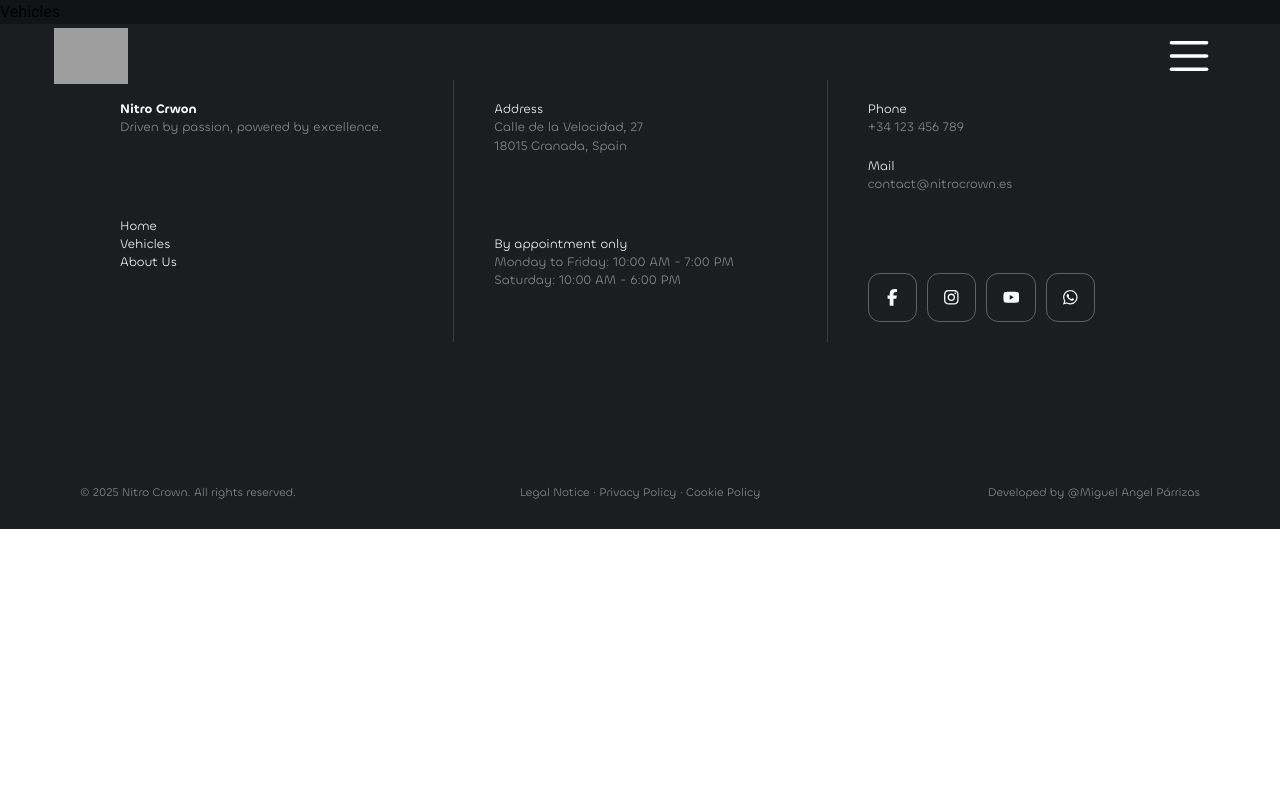
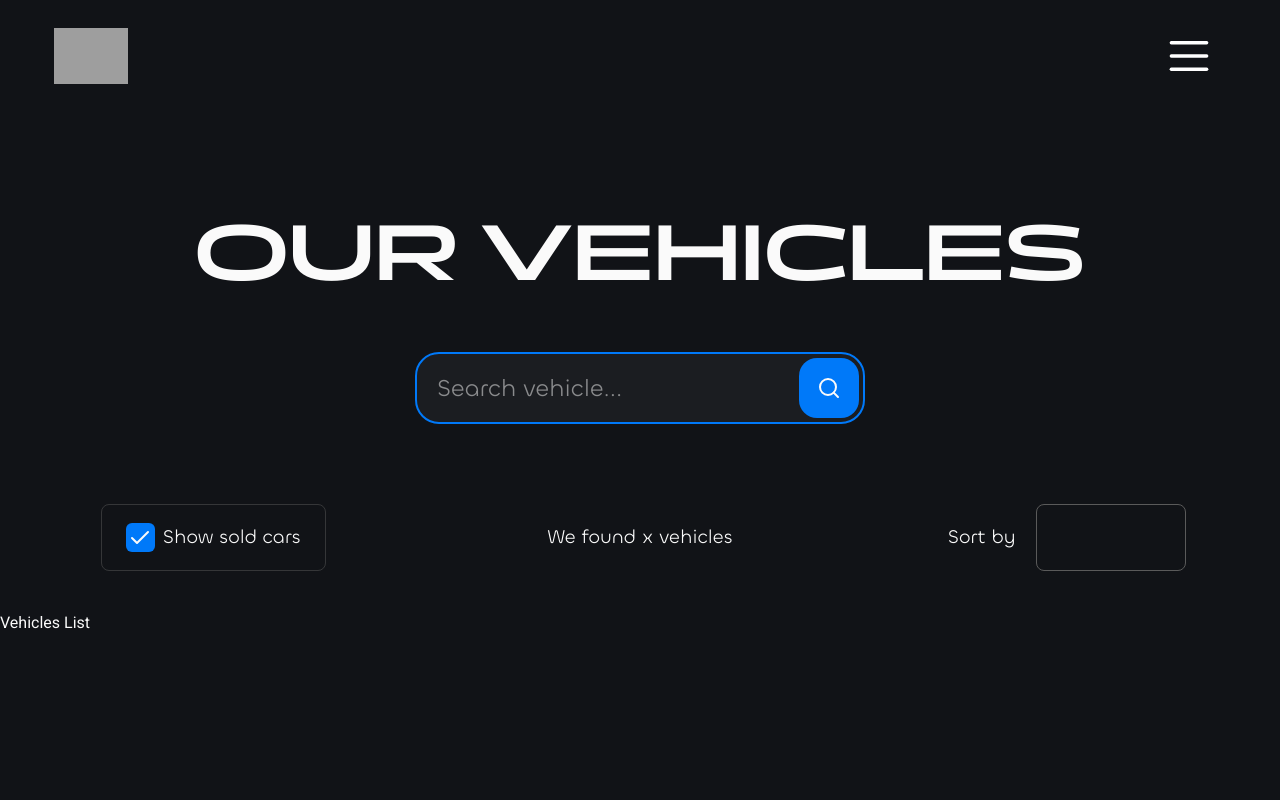
Before and after one commit to ParrizasDeveloper/nitro-crown, a Next.js app: page /vehicles in a window 1280 px wide. Shown: the top 800 px of the page. Built offline with nearby package versions, Linux system fonts and the light colour scheme; grey boxes are pictures that could not be loaded.

Commit message:
vehicles page header

```diff
--- a/src/app/page.tsx
+++ b/src/app/page.tsx
@@ -9,10 +9,8 @@ export default function Home() {
   return (
     <>
       <MainSection />
-      <div className="">
-        <MainCars />
-        <Specialties />
-      </div>
+      <MainCars />
+      <Specialties />
     </>
   )
 }
--- a/src/app/vehicles/page.tsx
+++ b/src/app/vehicles/page.tsx
@@ -1,7 +1,18 @@
-export default function Page() {
+'use client'
+
+import VehiclesFilterHeader from "@/components/ui/vehicles/header";
+import { useScrollBar } from "@/context/ScrollbarProvider";
+
+export default function Vehicles() {
+    const {scrollbarSize} = useScrollBar()
     return (
-        <main>
-            Vehicles
-        </main>
+        <div className="min-h-screen text-text">
+            <div style={{paddingRight: scrollbarSize}}>
+                <VehiclesFilterHeader />
+                <main>
+                    Vehicles List
+                </main>
+            </div>
+        </div>
     )
 }
--- a/src/components/layout/headerNav/index.tsx
+++ b/src/components/layout/headerNav/index.tsx
@@ -2,10 +2,16 @@
 import { SideNavButton } from "@/components/layout/headerNav/sideNavButton";
 import Image from "next/image";
 import SideNav from "../navigation";
-import { useState } from "react";
+import { useEffect, useState } from "react";
+import { useScrollBar } from "@/context/ScrollbarProvider";
 
 export default function HeaderNav() {
     const [sideNavOpen, setSideNavOpen] = useState<boolean>(false)
+    const {changeScrollbarSize} = useScrollBar()
+
+    useEffect(() => {
+        changeScrollbarSize(window.innerWidth - document.body.scrollWidth)
+    }, [])
 
     function toggleSideNav() {
         setSideNavOpen(!sideNavOpen)
--- a/src/components/ui/home/mainCars/index.tsx
+++ b/src/components/ui/home/mainCars/index.tsx
@@ -56,7 +56,6 @@ export default function MainCars() {
                     ${chillax.className} text-6xl text-base
                     flex gap-5 justify-center items-center px-5 sm:px-16 mb-14 sm:mb-header
                 `}
-
             >
                 <div id="main-slider-left-line" className="h-[1px] bg-gradient-to-l from-text/50 max-w-[300px] grow"></div>
                 <div id="header-title-main-slider" className="">
--- /dev/null
+++ b/src/components/ui/vehicles/header/index.tsx
@@ -0,0 +1,61 @@
+'use client'
+
+import { chillax, pangchang } from "@/styles/fonts";
+import { Search } from "lucide-react";
+import { useRef, useState } from "react";
+import SoldCarsCheckbox from "./soldCarsCheckbox";
+
+export default function VehiclesFilterHeader() {
+    const inputRef = useRef<HTMLInputElement>(null);
+    const [showSoldCars, setShowSoldCars] = useState(true);
+
+    return (
+        <header className={`
+            ${chillax.className}
+            flex flex-col items-center pt-header pb-10
+        `}>
+            <h1 className={`${pangchang.className} text-[5em] font-semibold mt-20 mb-10`}>
+                OUR VEHICLES
+            </h1>
+            <div
+                className={`
+                    relative flex items-center h-[4.5em] mb-20 bg-secondary-dark
+                    border-2 border-primary rounded-[24px]
+                `}
+
+            >
+                <div
+                    className="h-full flex items-center cursor-text px-5"
+                    onClick={() => inputRef.current?.focus()}
+                >
+                    <input
+                        ref={inputRef}
+                        type="text"
+                        placeholder="Search vehicle..."
+                        className="outline-0 text-[1.5em]"
+                    />
+                </div>
+                <div className="h-full aspect-square p-1">
+                    <div
+                        className={`
+                        rounded-[18px] h-full w-full
+                        flex items-center justify-center bg-primary
+                    `}
+                    >
+                        <Search className="size-[1.5em]" />
+                    </div>
+                </div>
+            </div>
+            <div className="flex h-[3.5em] w-full text-center text-[1.2em]">
+                <SoldCarsCheckbox active={showSoldCars} toogleCheck={setShowSoldCars} />
+                <div className="flex justify-center basis-1/3">
+                    <div className="flex items-center">We found x vehicles</div>
+                </div>
+                <div className="flex justify-center gap-5 basis-1/3">
+                    <div className="flex items-center">Sort by</div>
+                    <div className="w-[150px] border border-secondary rounded-lg "></div>
+                </div>
+            </div>
+        </header>
+    )
+}
--- /dev/null
+++ b/src/components/ui/vehicles/header/soldCarsCheckbox.tsx
@@ -0,0 +1,42 @@
+'use client'
+
+import { Check } from "lucide-react"
+
+export default function SoldCarsCheckbox({
+    active,
+    toogleCheck
+}: {
+    active: boolean,
+    toogleCheck: (setTo: boolean) => void
+}) {
+
+    return (
+        <div className="flex justify-center basis-1/3 select-none">
+            <input
+                type="checkbox"
+                id="sold-cars"
+                className="m-2 mt-3 hidden"
+                checked={active}
+                onChange={e => toogleCheck(e.target.checked)}
+            />
+            <label
+                className={`
+                            relative flex items-center border border-secondary/50 rounded-lg h-full
+                            cursor-pointer gap-2 px-[1.25em]
+                        `}
+                htmlFor="sold-cars"
+            >
+                <div className={`
+                    border-secondary/75 rounded-md h-[1.5em] w-[1.5em] overflow-hidden
+                    flex items-center justify-center
+                    ${active ? 'bg-primary border-0' : 'bg-transparent border'}
+                `}>
+                    {active &&
+                       <Check />
+                    }
+                </div>
+                <span>Show sold cars</span>
+            </label>
+        </div>
+    )
+}
--- a/src/context/ScrollbarProvider.tsx
+++ b/src/context/ScrollbarProvider.tsx
@@ -1,6 +1,6 @@
 'use client'
 
-import { createContext, ReactNode, useContext, useEffect, useState } from "react";
+import { createContext, ReactNode, useContext, useState } from "react";
 
 type ScrollbarContextType = {
     scrollbarSize: number,
```
